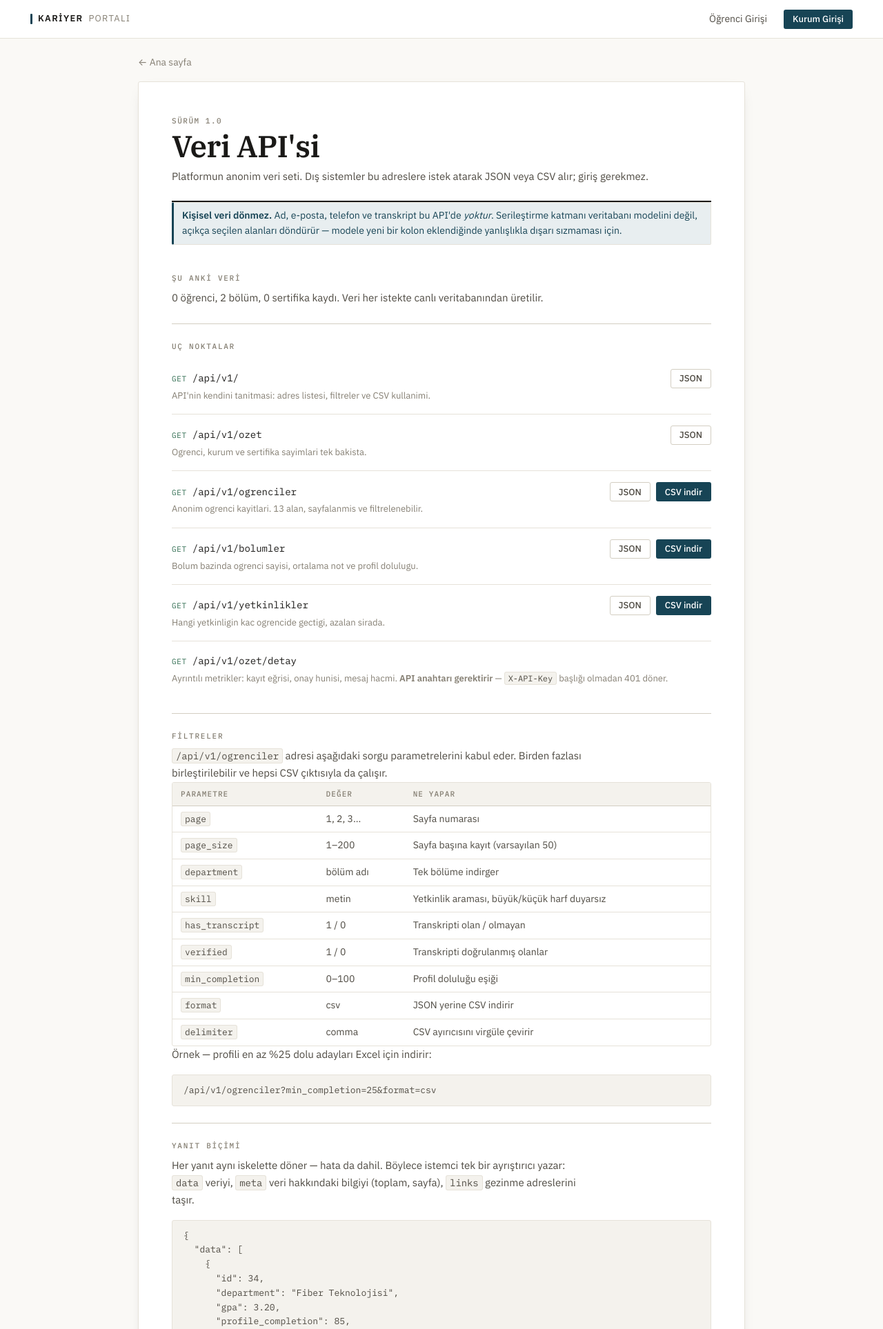
After one commit to SrknArda1/cv-platform, a Flask app: page /api in a window 1280 px wide. The commit adds this page. Shown: the top 1927 px of the page at 69% size. Run offline with Flask 3, Linux system fonts and the light colour scheme; data comes from the database, SQL or seed files in the repository; data that the repository does not hold is empty; some libraries are stand-ins or nearby versions.

Commit message:
API belge sayfasi (/api): uc nokta listesi, CSV indirme, kullanim ornekleri

```diff
--- a/app.py
+++ b/app.py
@@ -293,7 +293,7 @@ def _error_page(code, title, text):
     # /api/ altindaki hatalar HTML sayfasi degil JSON donmeli: istemcinin
     # ayristiricisi HTML gorurse coker. Bu TEK kontrol asagidaki butun
     # errorhandler'lari kapsiyor -- her birine ayri ayri eklemeye gerek yok.
-    if request.path.startswith("/api/"):
+    if request.path.startswith("/api/v1"):
         return api_hata_yaniti(code, title, text)
     return render_template("error.html", code=code, title=title, text=text), code
 
@@ -359,6 +359,37 @@ def error_server(e):
 @app.route("/kvkk")
 def kvkk():
     return render_template("kvkk.html")
+
+
+@app.route("/api")
+def api_docs():
+    """API'nin insan yuzu.
+
+    /api/v1 altindaki uc noktalar JSON doner ve tarayicida ciplak metin gibi
+    gorunur. Bu sayfa onlari listeler, ne dondurduklerini anlatir ve indirme
+    baglantilari verir -- gercek API'lerdeki Swagger/Redoc belgesinin
+    karsiligi. Adres bilerek /api: /api/v1 ile karismaz, tahmin edilmesi
+    kolaydir.
+    """
+    uclar = [
+        {"yol": "/api/v1/", "csv": False,
+         "aciklama": "API'nin kendini tanitmasi: adres listesi, filtreler ve CSV kullanimi."},
+        {"yol": "/api/v1/ozet", "csv": False,
+         "aciklama": "Ogrenci, kurum ve sertifika sayimlari tek bakista."},
+        {"yol": "/api/v1/ogrenciler", "csv": True,
+         "aciklama": "Anonim ogrenci kayitlari. 13 alan, sayfalanmis ve filtrelenebilir."},
+        {"yol": "/api/v1/bolumler", "csv": True,
+         "aciklama": "Bolum bazinda ogrenci sayisi, ortalama not ve profil dolulugu."},
+        {"yol": "/api/v1/yetkinlikler", "csv": True,
+         "aciklama": "Hangi yetkinligin kac ogrencide gectigi, azalan sirada."},
+    ]
+    sayim = {
+        "ogrenci": User.query.filter_by(role="student").count(),
+        "bolum": Department.query.count(),
+        "sertifika": Certificate.query.count(),
+    }
+    return render_template("api_docs.html", uclar=uclar, sayim=sayim,
+                           taban=request.url_root.rstrip("/"))
 
 
 @app.route("/")
--- a/static/style.css
+++ b/static/style.css
@@ -1726,6 +1726,81 @@ a.state-yes:hover { text-decoration: underline; text-underline-offset: 2px; }
   cursor: pointer;
 }
 .app input[type="file"]::file-selector-button:hover { background: var(--surface-3); }
+
+/* ==========================================================================
+   API belgesi   (.codeblock, .endpoint*)
+   --------------------------------------------------------------------------
+   /api sayfası: uç noktaları insan için listeler. Tek yeni ilke, kodun
+   belgeden görsel olarak ayrılması — mono yazı ve basılı bir zemin.
+   ========================================================================== */
+
+.codeblock {
+  margin: var(--s-4) 0 0;
+  padding: var(--s-3) var(--s-4);
+  background: var(--surface-2);
+  border: 1px solid var(--rule);
+  border-radius: 3px;
+  font-family: var(--mono);
+  font-size: var(--t-sm);
+  line-height: 1.6;
+  color: var(--ink-2);
+  /* Uzun adresler sarmak yerine kaydırılır: kırılan bir URL kopyalanamaz. */
+  overflow-x: auto;
+  white-space: pre;
+}
+
+.mono-inline {
+  font-family: var(--mono);
+  font-size: 0.92em;
+  background: var(--surface-2);
+  border: 1px solid var(--rule);
+  border-radius: 3px;
+  padding: 1px 5px;
+  color: var(--ink-2);
+  white-space: nowrap;
+}
+
+/* Uç nokta listesi: her satır bir adres + ne döndürdüğü + iki indirme yolu */
+.endpoint {
+  display: flex;
+  flex-wrap: wrap;
+  align-items: baseline;
+  gap: var(--s-2) var(--s-4);
+  padding: var(--s-4) 0;
+  border-top: 1px solid var(--rule);
+}
+.endpoint:first-of-type { border-top: none; }
+
+.endpoint-head { flex: 1 1 320px; min-width: 0; }
+
+.endpoint-path {
+  font-family: var(--mono);
+  font-size: var(--t-base);
+  color: var(--ink);
+  word-break: break-all;
+}
+.endpoint-verb {
+  font-family: var(--mono);
+  font-size: var(--t-micro);
+  letter-spacing: 0.06em;
+  color: var(--ok);
+  margin-right: var(--s-2);
+}
+.endpoint-text {
+  margin: var(--s-1) 0 0;
+  font-size: var(--t-sm);
+  color: var(--ink-3);
+}
+.endpoint-actions {
+  display: flex;
+  gap: var(--s-2);
+  flex-shrink: 0;
+}
+
+@media (max-width: 560px) {
+  .endpoint-actions { width: 100%; }
+  .endpoint-actions .btn { flex: 1; }
+}
 
 /* ==========================================================================
    Duyarlılık
--- /dev/null
+++ b/templates/api_docs.html
@@ -0,0 +1,165 @@
+{% extends "base.html" %}
+{% block title %}Veri API'si — Kariyer Portalı{% endblock %}
+
+{% block content %}
+{# API'nin insan yuzu. Uc noktalarin kendisi /api/v1 altinda JSON doner;
+   bu sayfa onlari listeler, aciklar ve indirme baglantilari verir. Gercek
+   API'lerde bunun karsiligi Swagger/Redoc belgeleridir. #}
+<div class="docbar">
+  <a class="backlink" href="{{ url_for('index') }}">&larr; Ana sayfa</a>
+</div>
+
+<article class="doc">
+  <header class="doc-head">
+    <div class="doc-head-text">
+      <span class="eyebrow">Sürüm 1.0</span>
+      <h1 class="doc-name">Veri API'si</h1>
+      <p class="doc-dept">
+        Platformun anonim veri seti. Dış sistemler bu adreslere istek atarak
+        JSON veya CSV alır; giriş gerekmez.
+      </p>
+    </div>
+  </header>
+
+  <p class="notice">
+    <strong>Kişisel veri dönmez.</strong> Ad, e-posta, telefon ve transkript
+    bu API'de <em>yoktur</em>. Serileştirme katmanı veritabanı modelini değil,
+    açıkça seçilen alanları döndürür — modele yeni bir kolon eklendiğinde
+    yanlışlıkla dışarı sızmaması için.
+  </p>
+
+  <section class="doc-section">
+    <h2 class="doc-section-label">Şu anki veri</h2>
+    <p class="doc-text">
+      {{ sayim.ogrenci }} öğrenci, {{ sayim.bolum }} bölüm,
+      {{ sayim.sertifika }} sertifika kaydı.
+      Veri her istekte canlı veritabanından üretilir.
+    </p>
+  </section>
+
+  <section class="doc-section">
+    <h2 class="doc-section-label">Uç noktalar</h2>
+
+    {% for uc in uclar %}
+      <div class="endpoint">
+        <div class="endpoint-head">
+          <div>
+            <span class="endpoint-verb">GET</span><span class="endpoint-path">{{ uc.yol }}</span>
+          </div>
+          <p class="endpoint-text">{{ uc.aciklama }}</p>
+        </div>
+        <div class="endpoint-actions">
+          <a class="btn btn-outline btn-sm" href="{{ uc.yol }}" target="_blank" rel="noopener">JSON</a>
+          {% if uc.csv %}
+            <a class="btn btn-primary btn-sm" href="{{ uc.yol }}?format=csv">CSV indir</a>
+          {% endif %}
+        </div>
+      </div>
+    {% endfor %}
+
+    <div class="endpoint">
+      <div class="endpoint-head">
+        <div>
+          <span class="endpoint-verb">GET</span><span class="endpoint-path">/api/v1/ozet/detay</span>
+        </div>
+        <p class="endpoint-text">
+          Ayrıntılı metrikler: kayıt eğrisi, onay hunisi, mesaj hacmi.
+          <strong>API anahtarı gerektirir</strong> — <span class="mono-inline">X-API-Key</span>
+          başlığı olmadan 401 döner.
+        </p>
+      </div>
+    </div>
+  </section>
+
+  <section class="doc-section">
+    <h2 class="doc-section-label">Filtreler</h2>
+    <p class="doc-text">
+      <span class="mono-inline">/api/v1/ogrenciler</span> adresi aşağıdaki
+      sorgu parametrelerini kabul eder. Birden fazlası birleştirilebilir ve
+      hepsi CSV çıktısıyla da çalışır.
+    </p>
+    <div class="table-wrap">
+      <table class="table">
+        <thead>
+          <tr><th>Parametre</th><th>Değer</th><th>Ne yapar</th></tr>
+        </thead>
+        <tbody>
+          <tr><td><span class="mono-inline">page</span></td><td>1, 2, 3…</td><td>Sayfa numarası</td></tr>
+          <tr><td><span class="mono-inline">page_size</span></td><td>1–200</td><td>Sayfa başına kayıt (varsayılan 50)</td></tr>
+          <tr><td><span class="mono-inline">department</span></td><td>bölüm adı</td><td>Tek bölüme indirger</td></tr>
+          <tr><td><span class="mono-inline">skill</span></td><td>metin</td><td>Yetkinlik araması, büyük/küçük harf duyarsız</td></tr>
+          <tr><td><span class="mono-inline">has_transcript</span></td><td>1 / 0</td><td>Transkripti olan / olmayan</td></tr>
+          <tr><td><span class="mono-inline">verified</span></td><td>1 / 0</td><td>Transkripti doğrulanmış olanlar</td></tr>
+          <tr><td><span class="mono-inline">min_completion</span></td><td>0–100</td><td>Profil doluluğu eşiği</td></tr>
+          <tr><td><span class="mono-inline">format</span></td><td>csv</td><td>JSON yerine CSV indirir</td></tr>
+          <tr><td><span class="mono-inline">delimiter</span></td><td>comma</td><td>CSV ayırıcısını virgüle çevirir</td></tr>
+        </tbody>
+      </table>
+    </div>
+    <p class="doc-text">
+      Örnek — profili en az %25 dolu adayları Excel için indirir:
+    </p>
+    <pre class="codeblock">/api/v1/ogrenciler?min_completion=25&amp;format=csv</pre>
+  </section>
+
+  <section class="doc-section">
+    <h2 class="doc-section-label">Yanıt biçimi</h2>
+    <p class="doc-text">
+      Her yanıt aynı iskelette döner — hata da dahil. Böylece istemci tek bir
+      ayrıştırıcı yazar: <span class="mono-inline">data</span> veriyi,
+      <span class="mono-inline">meta</span> veri hakkındaki bilgiyi (toplam,
+      sayfa), <span class="mono-inline">links</span> gezinme adreslerini taşır.
+    </p>
+    <pre class="codeblock">{
+  "data": [
+    {
+      "id": 34,
+      "department": "Fiber Teknolojisi",
+      "gpa": 3.20,
+      "profile_completion": 85,
+      "has_transcript": true,
+      "transcript_verified": false,
+      "education_count": 2,
+      "experience_count": 1,
+      "certificate_count": 3,
+      "verifiable_certificate_count": 2,
+      "project_count": 2,
+      "skills": ["Python", "Network"],
+      "registered_at": "2026-10-20"
+    }
+  ],
+  "meta":  { "total": 25, "page": 1, "page_size": 50, "total_pages": 1 },
+  "links": { "self": "...", "next": null, "prev": null }
+}</pre>
+  </section>
+
+  <section class="doc-section">
+    <h2 class="doc-section-label">Kullanım</h2>
+    <p class="doc-text">
+      <strong>Excel:</strong> Veri → Veri Al → Web'den. Aşağıdaki adresi
+      yapıştırın; dosya indirilmez, tablo <em>canlı bağlanır</em> ve
+      “Yenile” dendiğinde sunucudan tazelenir.
+    </p>
+    <pre class="codeblock">{{ taban }}/api/v1/ogrenciler?format=csv</pre>
+
+    <p class="doc-text"><strong>Python (pandas):</strong></p>
+    <pre class="codeblock">import pandas as pd, requests
+
+veri = requests.get("{{ taban }}/api/v1/ogrenciler?page_size=200").json()
+df = pd.DataFrame(veri["data"])</pre>
+
+    <p class="doc-text"><strong>Korumalı uç nokta:</strong></p>
+    <pre class="codeblock">curl -H "X-API-Key: ANAHTAR" {{ taban }}/api/v1/ozet/detay</pre>
+  </section>
+
+  <section class="doc-section">
+    <h2 class="doc-section-label">Sınırlar</h2>
+    <ul class="checklist">
+      <li>Dakikada 120, saatte 2000 istek. Aşımda <span class="mono-inline">429</span> döner.</li>
+      <li>Yalnızca <span class="mono-inline">GET</span>. API salt-okunurdur; yazma uç noktası yoktur.</li>
+      <li>Yanıtlar 60 saniye önbelleklenebilir (<span class="mono-inline">Cache-Control</span>).</li>
+      <li>CORS açıktır: tarayıcıdaki JavaScript başka alan adından okuyabilir.</li>
+    </ul>
+  </section>
+</article>
+{% endblock %}
--- a/templates/base.html
+++ b/templates/base.html
@@ -160,6 +160,7 @@
     <div class="footer-col">
       <span class="footer-head">Bağlantılar</span>
       <a href="{{ url_for('kvkk') }}">Kişisel verilerin korunması</a>
+      <a href="{{ url_for('api_docs') }}">Veri API'si</a>
       <a href="{{ url_for('student_register') }}">Öğrenci kaydı</a>
       <a href="{{ url_for('company_register') }}">Kurum kaydı</a>
     </div>
```
Also changed, not shown: README.md.
